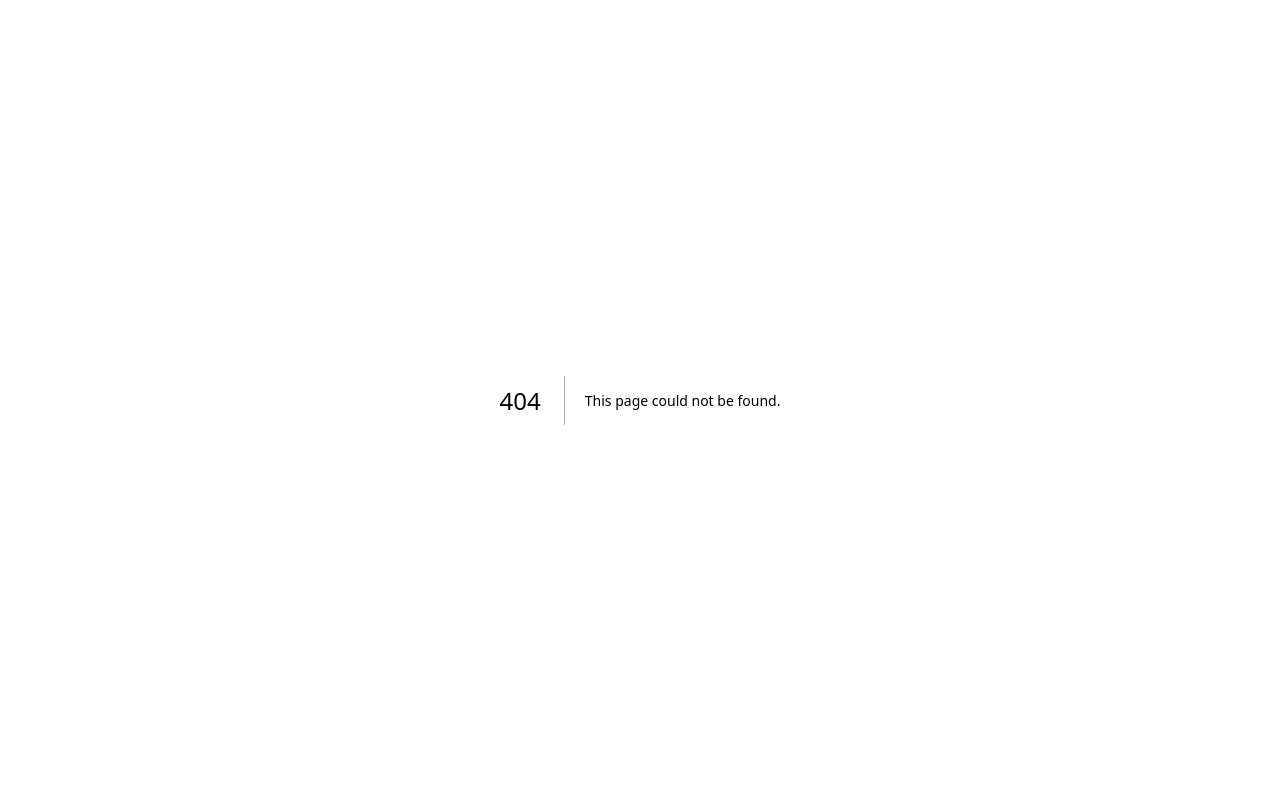
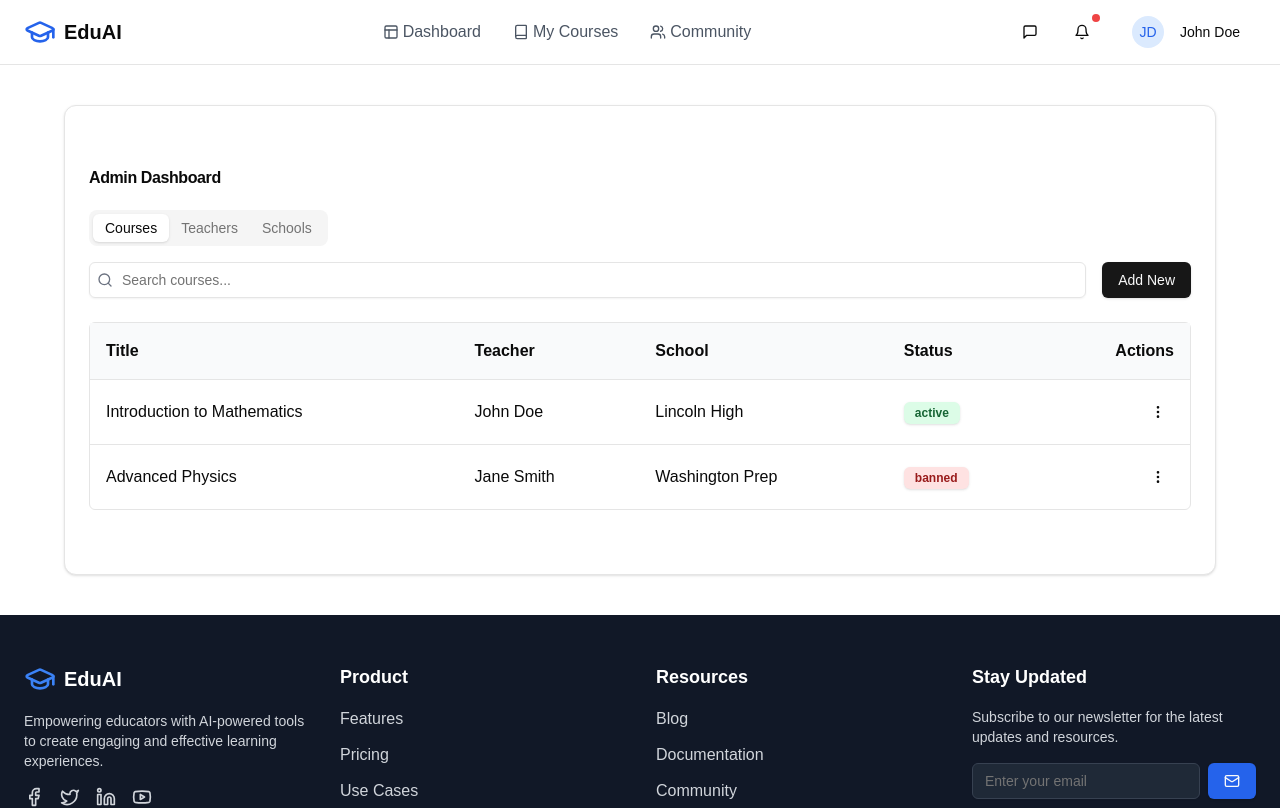
Before and after one commit to DevLaukey/teaching-ai-frontend, a Next.js app: page /admin in a window 1280 px wide. Before the commit this address had no page. Shown: the top 808 px of the page. Built offline with nearby package versions, Linux system fonts and the light colour scheme.

Commit message:
adding Endpoints

```diff
--- /dev/null
+++ b/src/app/admin/layout.js
@@ -0,0 +1,15 @@
+import Footer from "@/components/Footer";
+import Navigation from "@/components/Navbar";
+import React from "react";
+
+const Layout = ({ children }) => {
+  return (
+    <div>
+      <Navigation />
+      <main>{children}</main>
+      <Footer />
+    </div>
+  );
+};
+
+export default Layout;
--- /dev/null
+++ b/src/app/admin/page.jsx
@@ -0,0 +1,236 @@
+"use client"
+
+import React, { useState } from "react";
+import { Card, CardContent, CardHeader, CardTitle } from "@/components/ui/card";
+import { Tabs, TabsList, TabsTrigger, TabsContent } from "@/components/ui/tabs";
+import { Input } from "@/components/ui/input";
+import { Button } from "@/components/ui/button";
+import { Badge } from "@/components/ui/badge";
+import {
+  Search,
+  MoreVertical,
+  Ban,
+  Edit,
+  Trash2,
+  CheckCircle,
+
+} from "lucide-react";
+import {
+  DropdownMenu,
+  DropdownMenuContent,
+  DropdownMenuItem,
+  DropdownMenuTrigger,
+} from "@/components/ui/dropdown-menu";
+
+const AdminDashboard = () => {
+  const [activeTab, setActiveTab] = useState("courses");
+  const [searchQuery, setSearchQuery] = useState("");
+
+  // Sample data - replace with actual data from your backend
+  const [courses] = useState([
+    {
+      id: 1,
+      title: "Introduction to Mathematics",
+      status: "active",
+      teacher: "John Doe",
+      school: "Lincoln High",
+    },
+    {
+      id: 2,
+      title: "Advanced Physics",
+      status: "banned",
+      teacher: "Jane Smith",
+      school: "Washington Prep",
+    },
+  ]);
+
+  const [teachers] = useState([
+    {
+      id: 1,
+      name: "John Doe",
+      school: "Lincoln High",
+      status: "active",
+      courses: 12,
+    },
+    {
+      id: 2,
+      name: "Jane Smith",
+      school: "Washington Prep",
+      status: "banned",
+      courses: 8,
+    },
+  ]);
+
+  const [schools] = useState([
+    {
+      id: 1,
+      name: "Lincoln High",
+      teachers: 45,
+      courses: 156,
+      status: "active",
+    },
+    {
+      id: 2,
+      name: "Washington Prep",
+      teachers: 38,
+      courses: 142,
+      status: "active",
+    },
+  ]);
+
+  const getStatusBadge = (status) => {
+    const styles =
+      status === "active"
+        ? "bg-green-100 text-green-800"
+        : "bg-red-100 text-red-800";
+    return <Badge className={styles}>{status}</Badge>;
+  };
+
+  const renderActionMenu = (item, type) => (
+    <DropdownMenu>
+      <DropdownMenuTrigger asChild>
+        <Button variant="ghost" className="h-8 w-8 p-0">
+          <MoreVertical className="h-4 w-4" />
+        </Button>
+      </DropdownMenuTrigger>
+      <DropdownMenuContent align="end">
+        <DropdownMenuItem className="flex items-center gap-2">
+          <Edit className="h-4 w-4" /> Edit
+        </DropdownMenuItem>
+        <DropdownMenuItem className="flex items-center gap-2 text-red-600">
+          <Trash2 className="h-4 w-4" /> Remove
+        </DropdownMenuItem>
+        <DropdownMenuItem className="flex items-center gap-2">
+          {item.status === "active" ? (
+            <>
+              <Ban className="h-4 w-4" /> Ban
+            </>
+          ) : (
+            <>
+              <CheckCircle className="h-4 w-4" /> Activate
+            </>
+          )}
+        </DropdownMenuItem>
+      </DropdownMenuContent>
+    </DropdownMenu>
+  );
+
+  return (
+    <Card className="py-10 m-10 w-full max-w-6xl mx-auto">
+      <CardHeader>
+        <CardTitle>Admin Dashboard</CardTitle>
+      </CardHeader>
+      <CardContent>
+        <Tabs value={activeTab} onValueChange={setActiveTab}>
+          <TabsList className="mb-4">
+            <TabsTrigger value="courses">Courses</TabsTrigger>
+            <TabsTrigger value="teachers">Teachers</TabsTrigger>
+            <TabsTrigger value="schools">Schools</TabsTrigger>
+          </TabsList>
+
+          <div className="flex items-center gap-4 mb-6">
+            <div className="relative flex-1">
+              <Search className="absolute left-2 top-2.5 h-4 w-4 text-gray-500" />
+              <Input
+                placeholder={`Search ${activeTab}...`}
+                className="pl-8"
+                value={searchQuery}
+                onChange={(e) => setSearchQuery(e.target.value)}
+              />
+            </div>
+            <Button>Add New</Button>
+          </div>
+
+          <TabsContent value="courses" className="mt-0">
+            <div className="rounded-md border">
+              <table className="w-full">
+                <thead className="bg-gray-50">
+                  <tr>
+                    <th className="p-4 text-left">Title</th>
+                    <th className="p-4 text-left">Teacher</th>
+                    <th className="p-4 text-left">School</th>
+                    <th className="p-4 text-left">Status</th>
+                    <th className="p-4 text-right">Actions</th>
+                  </tr>
+                </thead>
+                <tbody>
+                  {courses.map((course) => (
+                    <tr key={course.id} className="border-t">
+                      <td className="p-4">{course.title}</td>
+                      <td className="p-4">{course.teacher}</td>
+                      <td className="p-4">{course.school}</td>
+                      <td className="p-4">{getStatusBadge(course.status)}</td>
+                      <td className="p-4 text-right">
+                        {renderActionMenu(course, "course")}
+                      </td>
+                    </tr>
+                  ))}
+                </tbody>
+              </table>
+            </div>
+          </TabsContent>
+
+          <TabsContent value="teachers" className="mt-0">
+            <div className="rounded-md border">
+              <table className="w-full">
+                <thead className="bg-gray-50">
+                  <tr>
+                    <th className="p-4 text-left">Name</th>
+                    <th className="p-4 text-left">School</th>
+                    <th className="p-4 text-left">Courses</th>
+                    <th className="p-4 text-left">Status</th>
+                    <th className="p-4 text-right">Actions</th>
+                  </tr>
+                </thead>
+                <tbody>
+                  {teachers.map((teacher) => (
+                    <tr key={teacher.id} className="border-t">
+                      <td className="p-4">{teacher.name}</td>
+                      <td className="p-4">{teacher.school}</td>
+                      <td className="p-4">{teacher.courses}</td>
+                      <td className="p-4">{getStatusBadge(teacher.status)}</td>
+                      <td className="p-4 text-right">
+                        {renderActionMenu(teacher, "teacher")}
+                      </td>
+                    </tr>
+                  ))}
+                </tbody>
+              </table>
+            </div>
+          </TabsContent>
+
+          <TabsContent value="schools" className="mt-0">
+            <div className="rounded-md border">
+              <table className="w-full">
+                <thead className="bg-gray-50">
+                  <tr>
+                    <th className="p-4 text-left">Name</th>
+                    <th className="p-4 text-left">Teachers</th>
+                    <th className="p-4 text-left">Courses</th>
+                    <th className="p-4 text-left">Status</th>
+                    <th className="p-4 text-right">Actions</th>
+                  </tr>
+                </thead>
+                <tbody>
+                  {schools.map((school) => (
+                    <tr key={school.id} className="border-t">
+                      <td className="p-4">{school.name}</td>
+                      <td className="p-4">{school.teachers}</td>
+                      <td className="p-4">{school.courses}</td>
+                      <td className="p-4">{getStatusBadge(school.status)}</td>
+                      <td className="p-4 text-right">
+                        {renderActionMenu(school, "school")}
+                      </td>
+                    </tr>
+                  ))}
+                </tbody>
+              </table>
+            </div>
+          </TabsContent>
+        </Tabs>
+      </CardContent>
+    </Card>
+  );
+};
+
+export default AdminDashboard;
--- /dev/null
+++ b/src/components/ui/badge.jsx
@@ -0,0 +1,34 @@
+import * as React from "react"
+import { cva } from "class-variance-authority";
+
+import { cn } from "@/lib/utils"
+
+const badgeVariants = cva(
+  "inline-flex items-center rounded-md border px-2.5 py-0.5 text-xs font-semibold transition-colors focus:outline-none focus:ring-2 focus:ring-ring focus:ring-offset-2",
+  {
+    variants: {
+      variant: {
+        default:
+          "border-transparent bg-primary text-primary-foreground shadow hover:bg-primary/80",
+        secondary:
+          "border-transparent bg-secondary text-secondary-foreground hover:bg-secondary/80",
+        destructive:
+          "border-transparent bg-destructive text-destructive-foreground shadow hover:bg-destructive/80",
+        outline: "text-foreground",
+      },
+    },
+    defaultVariants: {
+      variant: "default",
+    },
+  }
+)
+
+function Badge({
+  className,
+  variant,
+  ...props
+}) {
+  return (<div className={cn(badgeVariants({ variant }), className)} {...props} />);
+}
+
+export { Badge, badgeVariants }
```
